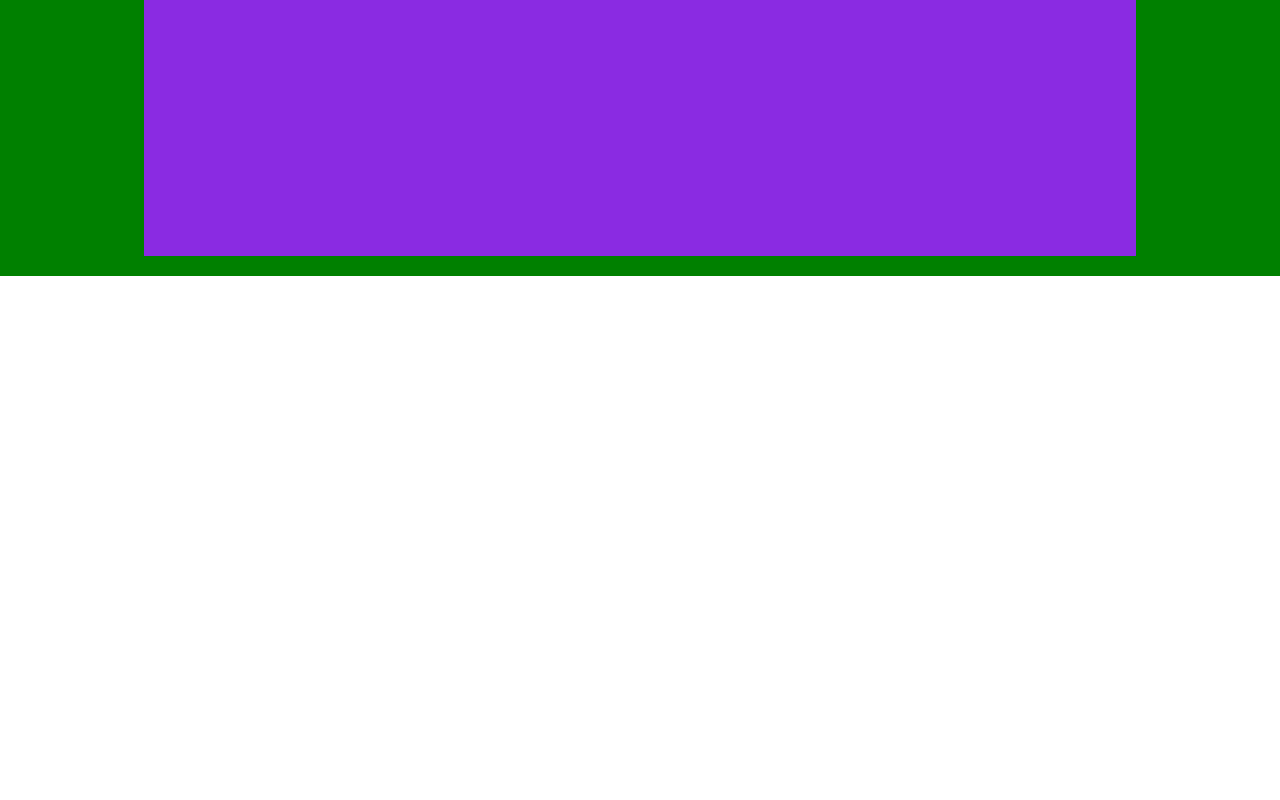
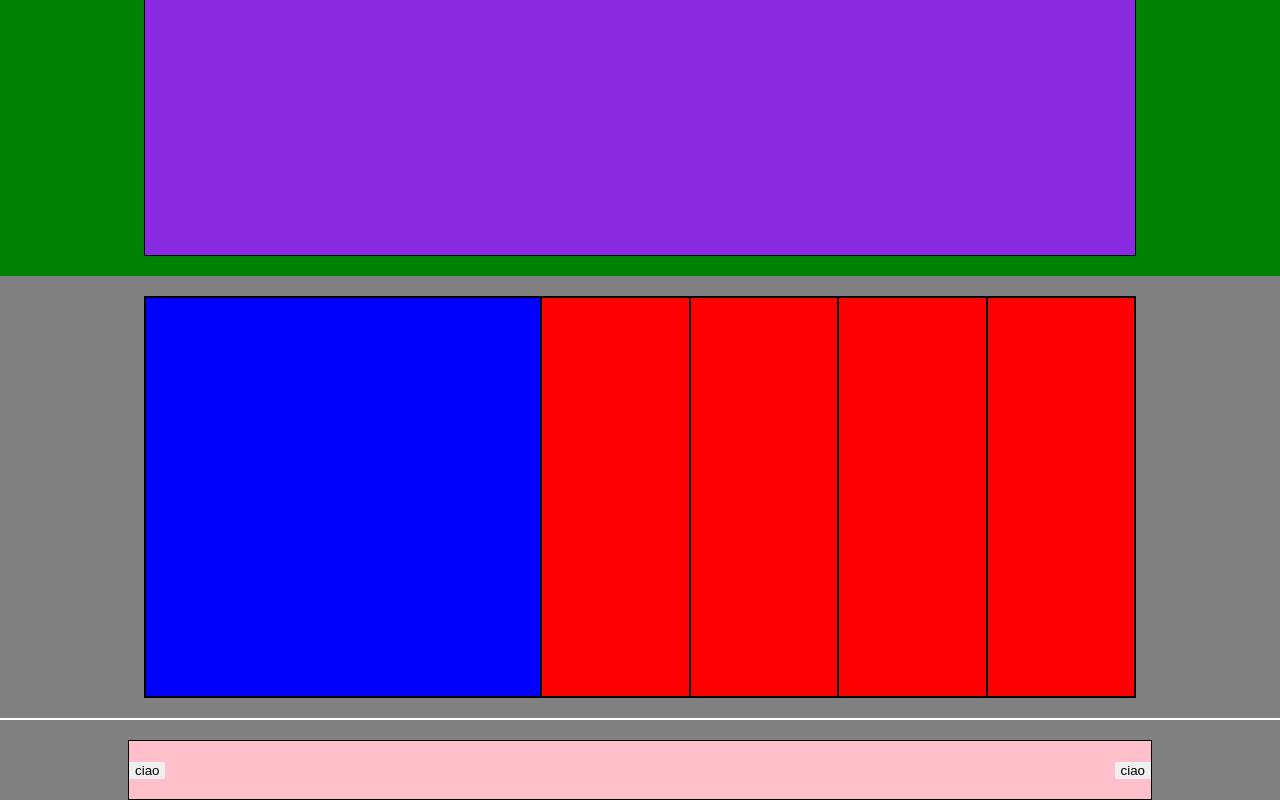
Before and after one commit to FrancescoTullio/htmlcss-struttura-discord, a plain HTML site: page index.html in a window 1280 px wide. Shown: the part 1504-2304 px from the top of the page. Before the commit the page ends 1780 px from the top, so only its background shows below. Drawn offline with Linux system fonts and the light colour scheme.

Commit message:
feat:footer

```diff
--- a/css/style.css
+++ b/css/style.css
@@ -44,6 +44,14 @@ margin: 0 auto;
     padding: 20px;
 }
 
+.pad-top{
+    padding-top: 20px;
+}
+
+.border-top{
+    border-top: 2px solid white;
+}
+
 /**header**/
 /**header-fist-part**/
 .header-bg-first{
@@ -79,7 +87,7 @@ margin: 0 auto;
 }
 
 /**main**/
-.background-rectangle{
+.rectangle{
     min-height: 300px;
     padding: 20px;
     display: flex;
@@ -101,6 +109,33 @@ margin: 0 auto;
 
 .paragraf-height{
     min-height: 500px;
+    border: 1px solid black;
 }
 
 /**footer**/
+
+.long-rectangle{
+    min-height: 400px;
+    border: 1px solid black;
+    display: flex;
+}
+
+.big-part{
+    border: 1px solid black;
+    min-height: 400px;
+    width: 40%;
+}
+
+.small-part{
+    border: 1px solid black;
+    min-height: 400px;
+    width: 15%;
+}
+
+.nav-footer{
+    display: flex;
+    justify-content: space-between;
+    align-items: center;
+    height: 60px;
+    border: 1px solid black;
+}
--- a/index.html
+++ b/index.html
@@ -39,7 +39,7 @@
         <!--main-first-->
         <section class="background-grey">
             <div class="container">
-                <div class="background-rectangle">
+                <div class="rectangle">
                     <div class="flex-item-70 background-red">
 
                     </div>
@@ -54,7 +54,7 @@
         <!--main-second-->
         <section>
             <div class="container">
-                <div class="background-rectangle">
+                <div class="rectangle">
                     <div class="flex-item-30 background-pink">
 
                     </div>
@@ -68,7 +68,7 @@
         <!--main-third-->
         <section class="background-grey">
             <div class="container">
-                <div class="background-rectangle">
+                <div class="rectangle">
                     <div class="flex-item-70 background-red">
 
                     </div>
@@ -93,8 +93,38 @@
     <!--footer-->
     <footer>
         <!--upper-footer-->
+        <section class="background-grey pad-20">
+            <div class="container">
+                <div class="long-rectangle">
+                    <div class="background-blu big-part">
+
+                    </div>
+                    <div class="background-red small-part">
+
+                    </div>
+                    <div class="background-red small-part">
+
+                    </div>
+                    <div class="background-red small-part">
+
+                    </div>
+                    <div class="background-red small-part">
+
+                    </div>
+                </div>
+            </div>
+        </section>
         <!--/upper-footer-->
         <!--down-footer-->
+        <section class="background-grey pad-top border-top">
+            <div class="container">
+                <div class="background-pink nav-footer">
+                    <button>ciao</button>
+                    <button>ciao</button>
+
+                </div>
+            </div>
+        </section>
         <!--/down-footer-->
     </footer>
     <!--/footer-->
```
